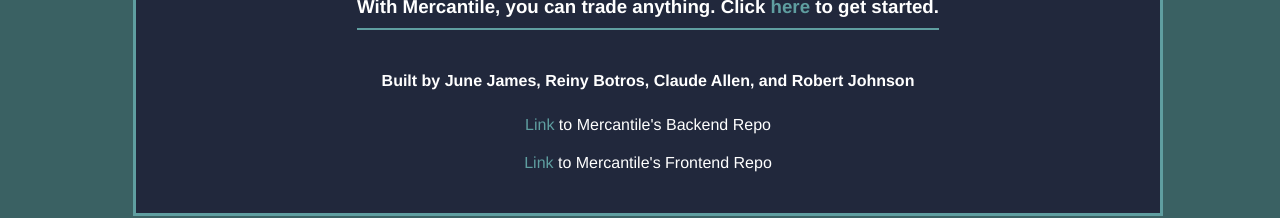
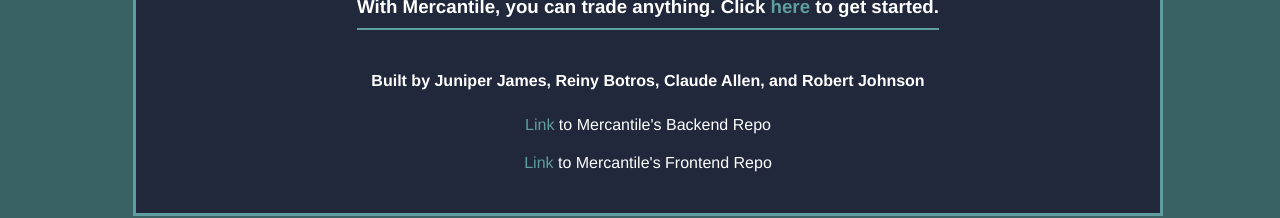
Before and after one commit to sailor-june/mercantile-frontend, a React (Create React App) app: page / in a window 1280 px wide. Shown: the part 377-595 px from the top of the page. Built offline with nearby package versions, Linux system fonts and the light colour scheme; no server answers.

Commit message:
corrects typo in About.js

```diff
--- a/src/pages/About.js
+++ b/src/pages/About.js
@@ -11,7 +11,7 @@
           </Link> to get started.</h3>
       </div>
       <div>
-        <h4>Built by June James, Reiny Botros, Claude Allen, and Robert Johnson</h4>
+        <h4>Built by Juniper James, Reiny Botros, Claude Allen, and Robert Johnson</h4>
         <p><a href="https://github.com/robjawn/mercantile-backend">Link</a> to Mercantile's Backend Repo</p>
         <p><a href="https://github.com/robjawn/mercantile-frontend">Link</a> to Mercantile's Frontend Repo</p>
       </div>
```
